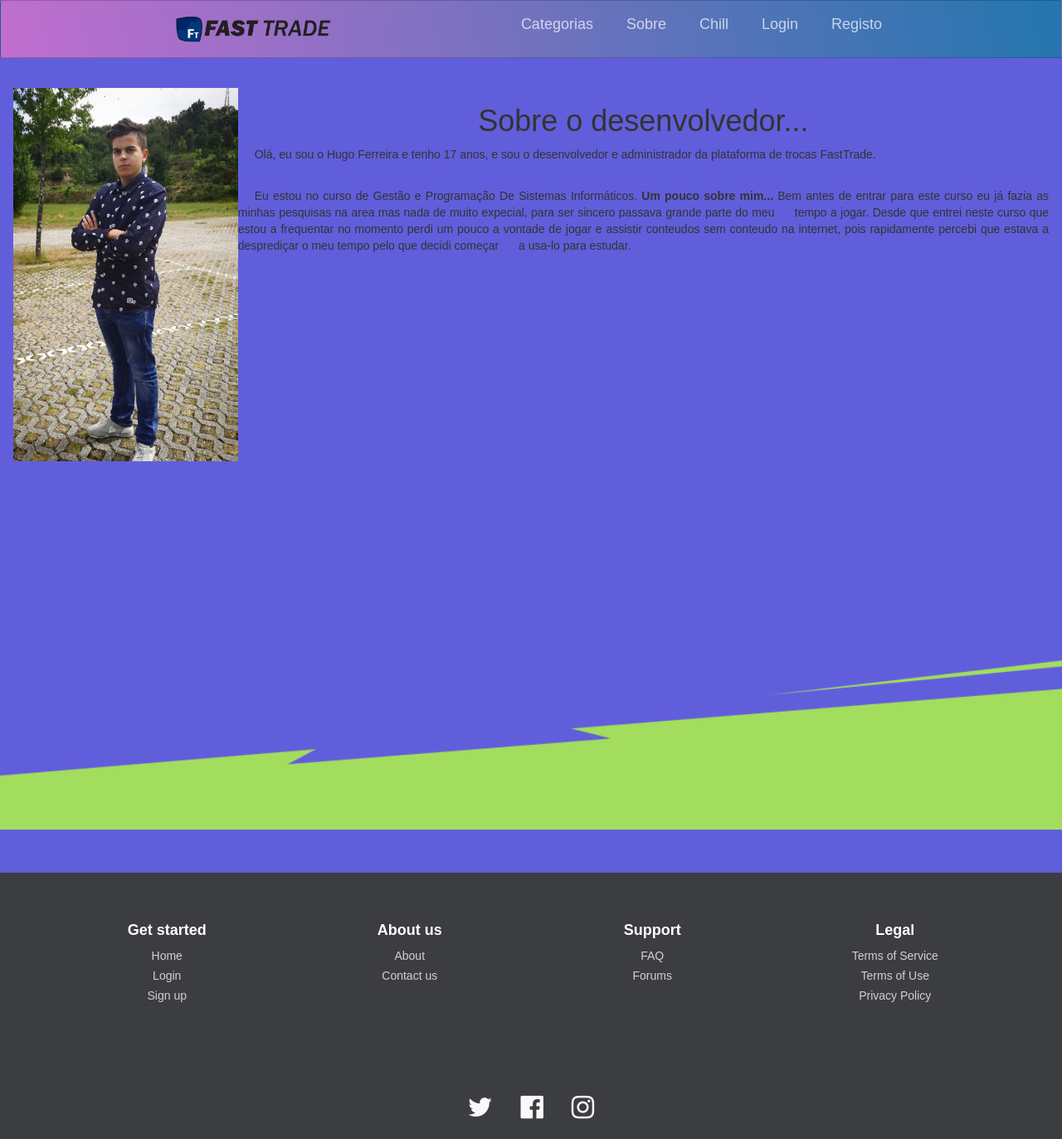
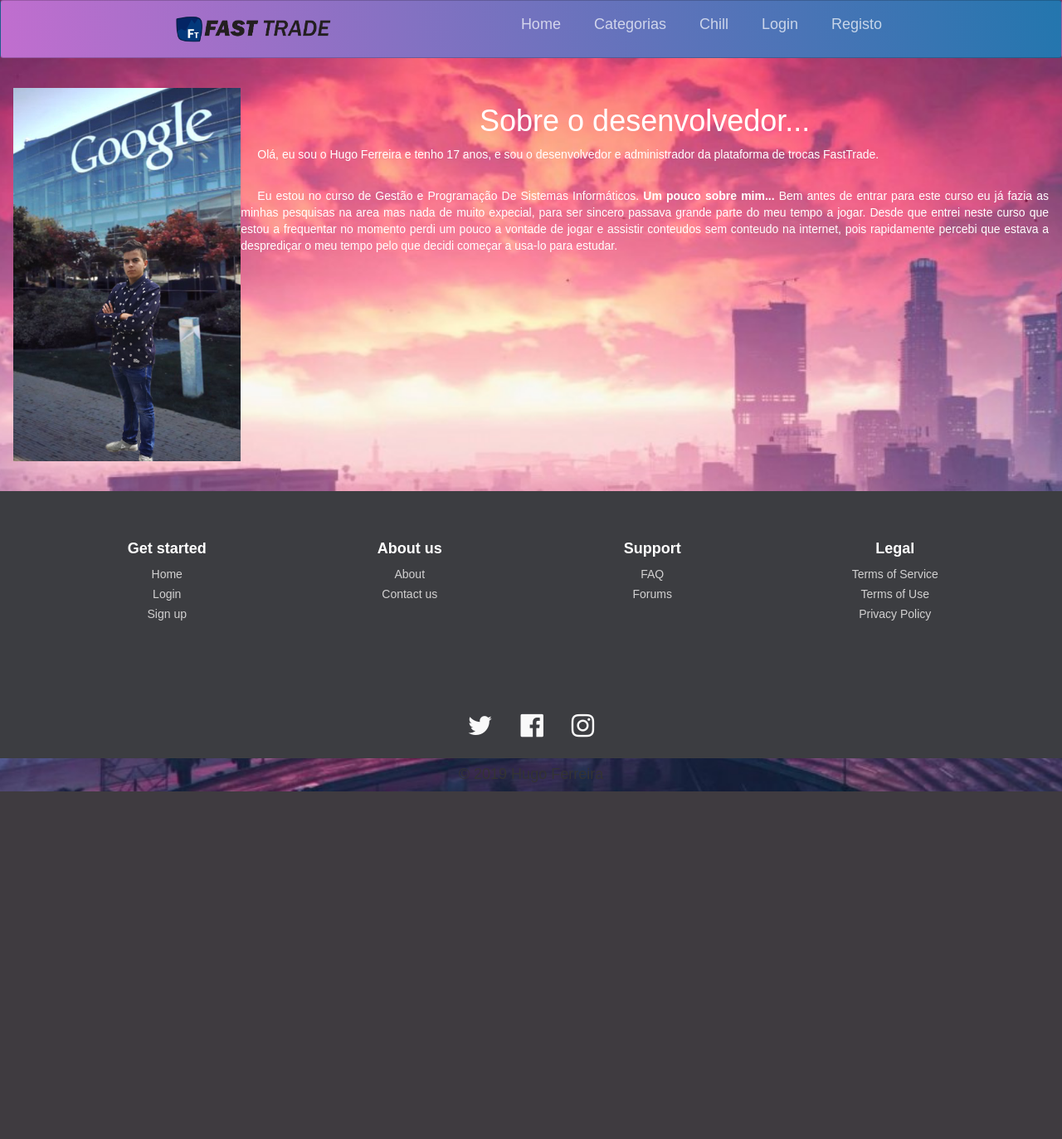
Before and after one commit to Nayorken/Template-Teste, a Flask app: page /sobre in a window 1280 px wide. Shown: the top 1373 px of the page at 83% size. After the commit the page ends 954 px from the top, so only its background shows below. Run offline with Flask 2, Linux system fonts and the light colour scheme; some libraries are stand-ins or nearby versions.

Commit message:
update 6

```diff
--- a/static/style.css
+++ b/static/style.css
@@ -328,4 +328,7 @@ td {
     padding:16px;
     image-position:left;
     textarea-padding:15px;
+    text:cover;
+    textarea:cover;
+    color: #ffffff
 }
--- a/templates/layout.html
+++ b/templates/layout.html
@@ -22,11 +22,12 @@
     <a href="/" class="logo"><img src="/static/logotipo/logo4.png" width="195"></a>
     <ul class="main-nav" id="js-menu">
         <li>
+            <a href="/" class="nav-links">Home</a>
+        </li>
+        <li>
             <a href="categorias" class="nav-links">Categorias</a>
         </li>
-        <li>
-            <a href="sobre" class="nav-links">Sobre</a>
-        </li>
+
          <li>
             <a href="chill" class="nav-links">Chill</a>
         </li>
--- a/templates/sobre.html
+++ b/templates/sobre.html
@@ -1,11 +1,11 @@
 {% extends 'layout.html' %}
 {% block conteudo %}
 
-<body background="static/sobre/back.gif"></body>
+<body background="static/sobre/back.jpg"></body>
 
 <section class="sobre-site">
 
-    <img src="static/sobre/c10.jpg" align="left" height="450">
+    <img src="static/sobre/google2.png" align="left" height="450">
 
     <h1>Sobre o desenvolvedor...</h1>
 
@@ -21,23 +21,16 @@
             Informáticos. <b>Um pouco sobre
                 mim...</b> Bem antes de entrar para este curso eu
             já fazia as minhas pesquisas na area mas nada de muito expecial, para ser sincero passava grande parte do
-            meu <span style="padding-left:20px">tempo a jogar.
+            meu tempo a jogar.
             Desde que entrei neste curso que estou a frequentar no momento perdi um pouco a vontade de jogar e assistir
             conteudos sem conteudo na internet,
-            pois rapidamente percebi que estava a desprediçar o meu tempo pelo que decidi começar <span
-                        style="padding-left:20px">a usa-lo para estudar.
-
-                </span>
-
-                </span>
-        </span>
+            pois rapidamente percebi que estava a desprediçar o meu tempo pelo que decidi começar a usa-lo para estudar.
         </p>
 
     </div>
 
     </div>
 
-    <br><br><br><br><br><br><br><br><br><br><br><br><br><br><br><br><br><br>
-    <br><br><br><br><br><br><br><br><br><br><br><br><br><br><br><br><br><br>
+    <br><br><br><br><br><br><br><br><br><br><br><br><br>
 </section>
 {% endblock %}
```
Also changed, not shown: static/sobre/back.gif (deleted), static/sobre/back.jpg (added), static/sobre/google2.png (added).
